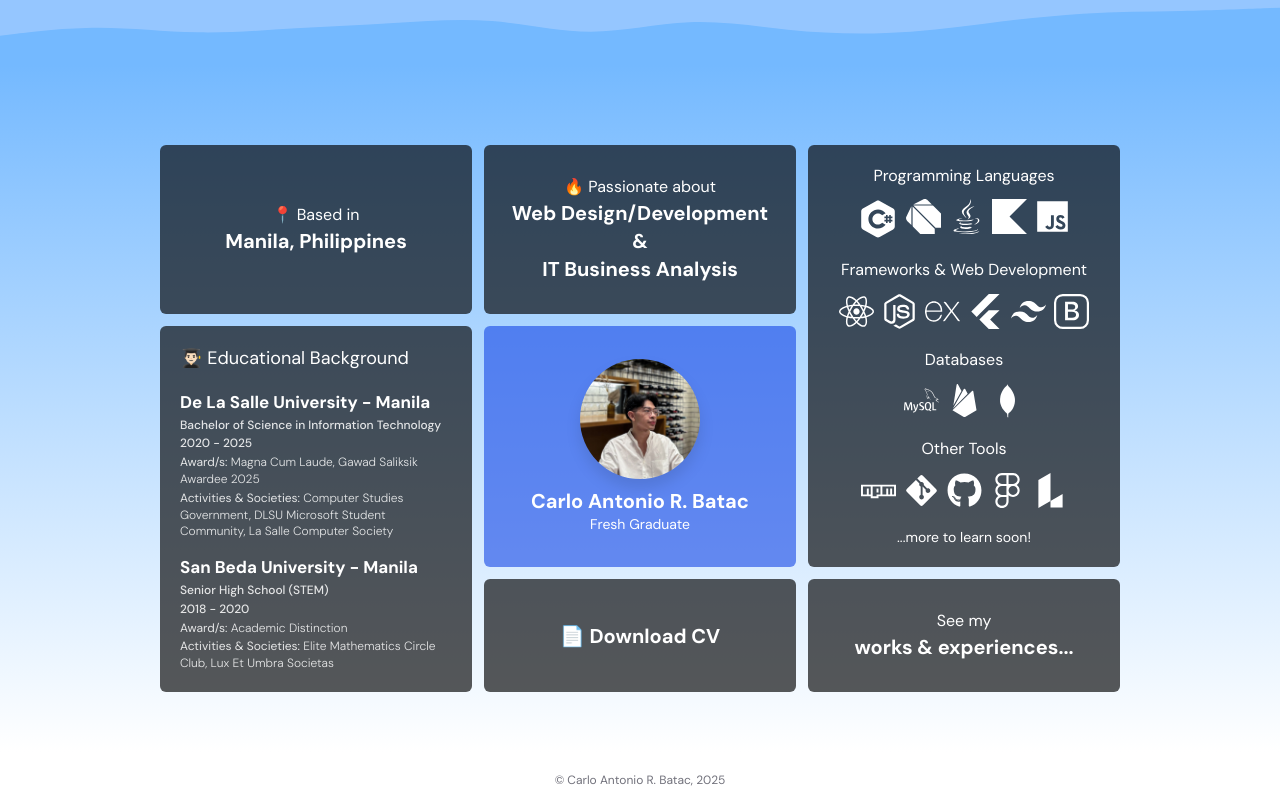
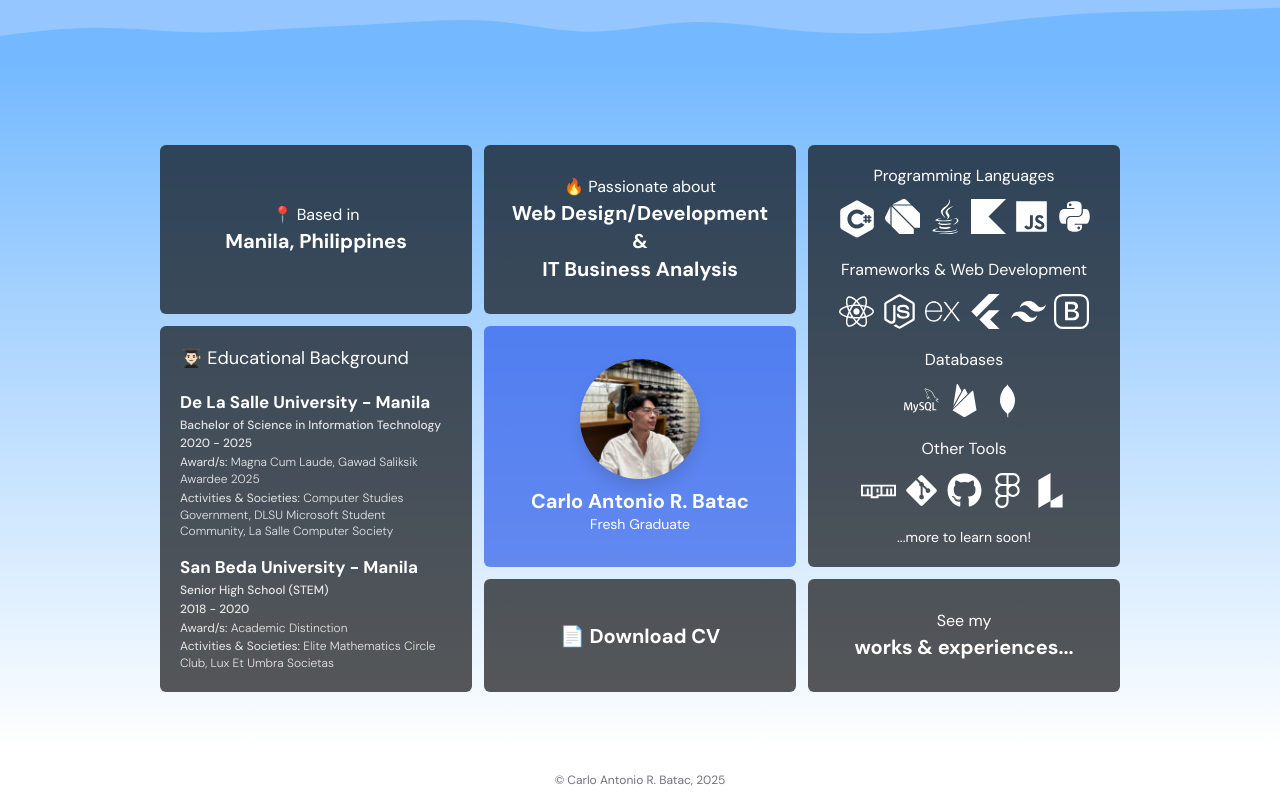
Before and after one commit to ca-r-b/carb-portfolio, a React (Vite) app: page / in a window 1280 px wide. Shown: the part 1211-2011 px from the top of the page. Built offline with nearby package versions, Linux system fonts and the light colour scheme.

Commit message:
Added Python

```diff
--- a/src/components/about/about_card_contents/technologies/Programming.jsx
+++ b/src/components/about/about_card_contents/technologies/Programming.jsx
@@ -1,6 +1,6 @@
 import { BsBootstrap } from "react-icons/bs";
 import { DiMongodb } from "react-icons/di";
-import { FaFigma, FaGit, FaGithub, FaNodeJs, FaNpm, FaReact } from "react-icons/fa";
+import { FaFigma, FaGit, FaGithub, FaNodeJs, FaNpm, FaPython, FaReact } from "react-icons/fa";
 import { FaCss3Alt, FaDartLang, FaFlutter, FaHtml5, FaJava, FaJs } from "react-icons/fa6";
 import { IoLogoFirebase } from "react-icons/io5";
 import { SiExpress, SiKotlin, SiMysql, SiPostman } from "react-icons/si";
@@ -16,6 +16,7 @@ const Programming = () => {
             <FaJava size={techSize}/>
             <SiKotlin size={techSize}/>
             <FaJs size={techSize}/>
+            <FaPython size={techSize}/>
         </>
     )
 }
```
